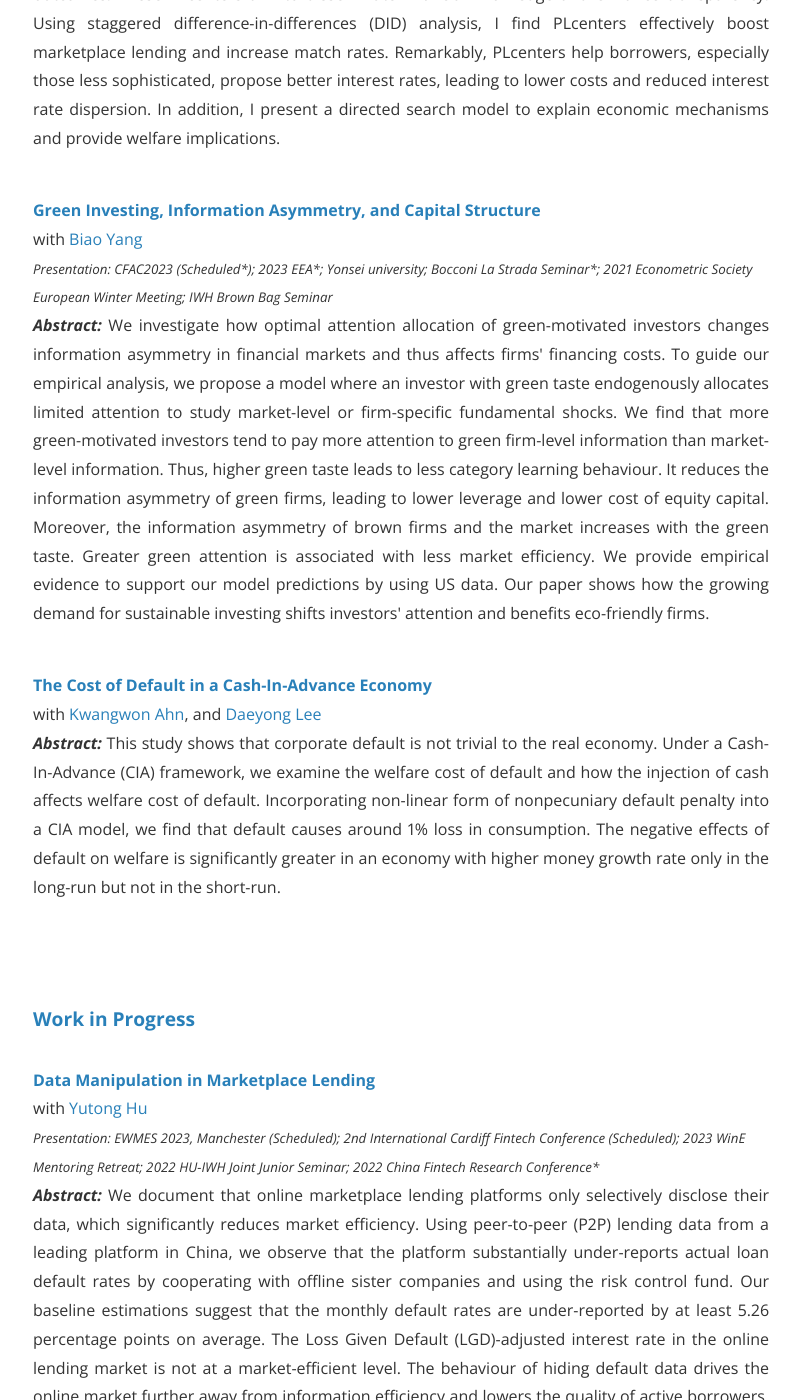
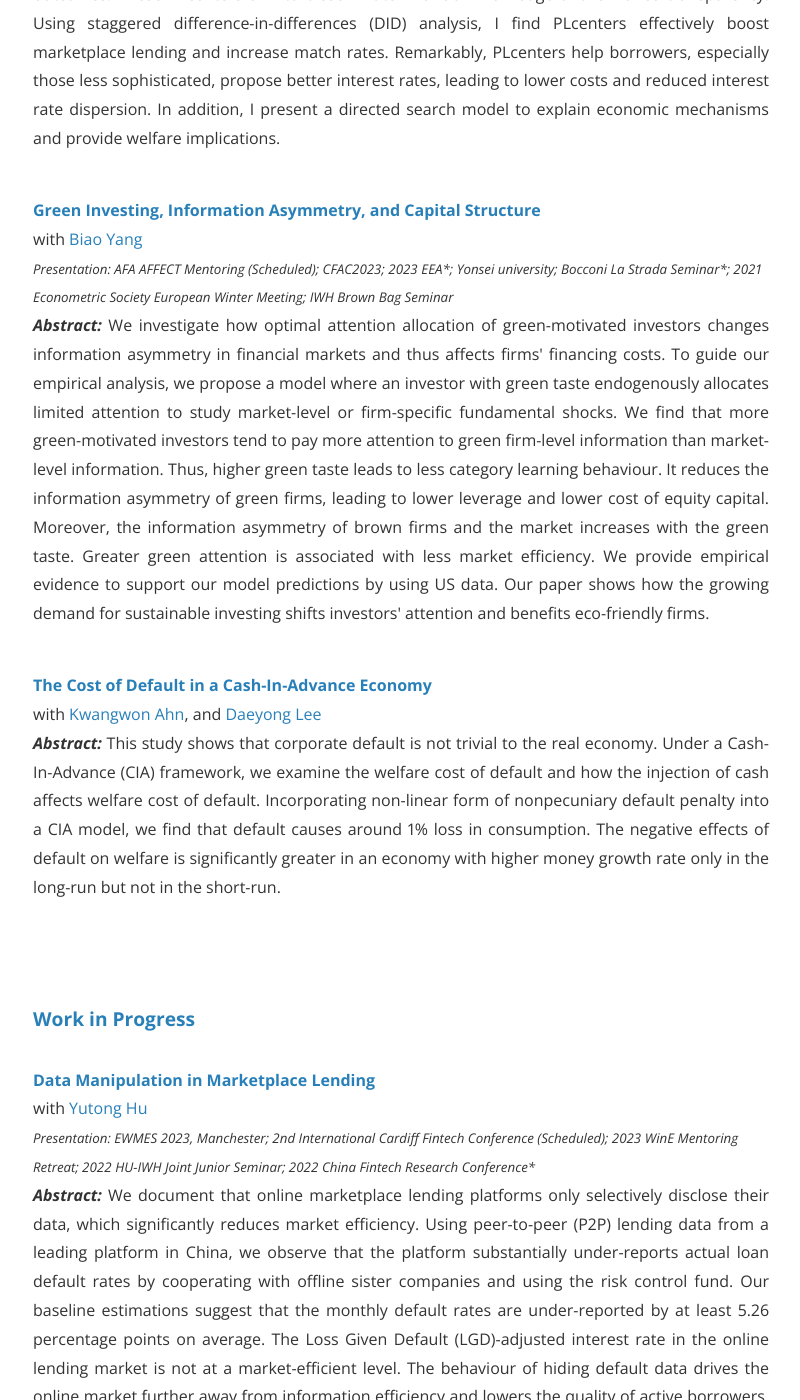
Before and after one commit to shasha-li/shasha-li.github.io, a Jekyll site: the page built from research.html, in a window 1280 px wide and 1400 px high, scrolled down 591 px. Shown: the whole window, without its empty margins (239-1039 px from the left). Built offline with Jekyll 4.4.1, drawn with Linux system fonts in a browser that asks for light colours; nearby versions of some CDN libraries; comment, search, counter and statistics services are not loaded; a style sheet for code colours, icons or effects is not loaded.

Commit message:
Update research.html

```diff
--- a/research.html
+++ b/research.html
@@ -14,7 +14,7 @@ permalink: /research/
 
 <strong><a href="https://shasha-li.github.io/content/Green.pdf">Green Investing, Information Asymmetry, and Capital Structure</a></strong>
 <br>with <a href="https://biao-yang-sjtu.github.io/">Biao Yang</a><br>
-<em><small>Presentation: CFAC2023 (Scheduled*); 2023 EEA*; Yonsei university; Bocconi La Strada Seminar*; 2021 Econometric Society European Winter Meeting; IWH Brown Bag Seminar</small></em>
+<em><small>Presentation: AFA AFFECT Mentoring (Scheduled); CFAC2023; 2023 EEA*; Yonsei university; Bocconi La Strada Seminar*; 2021 Econometric Society European Winter Meeting; IWH Brown Bag Seminar</small></em>
 <p style="text-align:justify"><b><i>Abstract: </i>
   </b>We investigate how optimal attention allocation of green-motivated investors changes information asymmetry in financial markets and thus affects firms' financing costs. To guide our empirical analysis, we propose a model where an investor with green taste endogenously allocates limited attention to study market-level or firm-specific fundamental shocks. We find that more green-motivated investors tend to pay more attention to green firm-level information than market-level information. Thus, higher green taste leads to less category learning behaviour. It reduces the information asymmetry of green firms, leading to lower leverage and lower cost of equity capital. Moreover, the information asymmetry of brown firms and the market increases with the green taste. Greater green attention is associated with less market efficiency. We provide empirical evidence to support our model predictions by using US data. Our paper shows how the growing demand for sustainable investing shifts investors' attention and benefits eco-friendly firms.
   </p><br>
@@ -34,7 +34,7 @@ economy with higher money growth rate only in the long-run but not in the short-
 
 <strong><a href="https://shasha-li.github.io/content/Manipulation.pdf">Data Manipulation in Marketplace Lending</a></strong>
 <br>with <a href="https://www.london.edu/phd/profiles/yutong-hu">Yutong Hu</a><br>
-<em><small>Presentation: EWMES 2023, Manchester (Scheduled); 2nd International Cardiff Fintech Conference (Scheduled); 2023 WinE Mentoring Retreat; 2022 HU-IWH Joint Junior Seminar; 2022 China Fintech Research Conference*</small></em>
+<em><small>Presentation: EWMES 2023, Manchester; 2nd International Cardiff Fintech Conference (Scheduled); 2023 WinE Mentoring Retreat; 2022 HU-IWH Joint Junior Seminar; 2022 China Fintech Research Conference*</small></em>
 <p style="text-align:justify"><b><i>Abstract: </i>
   </b> We document that online marketplace lending platforms only selectively disclose their data, which significantly reduces market efficiency. Using peer-to-peer (P2P) lending data from a leading platform in China, we observe that the platform substantially under-reports actual loan default rates by cooperating with offline sister companies and using the risk control fund. Our baseline estimations suggest that the monthly default rates are under-reported by at least 5.26 percentage points on average. The Loss Given Default (LGD)-adjusted interest rate in the online lending market is not at a market-efficient level. The behaviour of hiding default data drives the online market further away from information efficiency and lowers the quality of active borrowers. Moreover, evidence from secondary market loan trading implies hiding default rates makes the market more fragile.
   </p><br>
```
